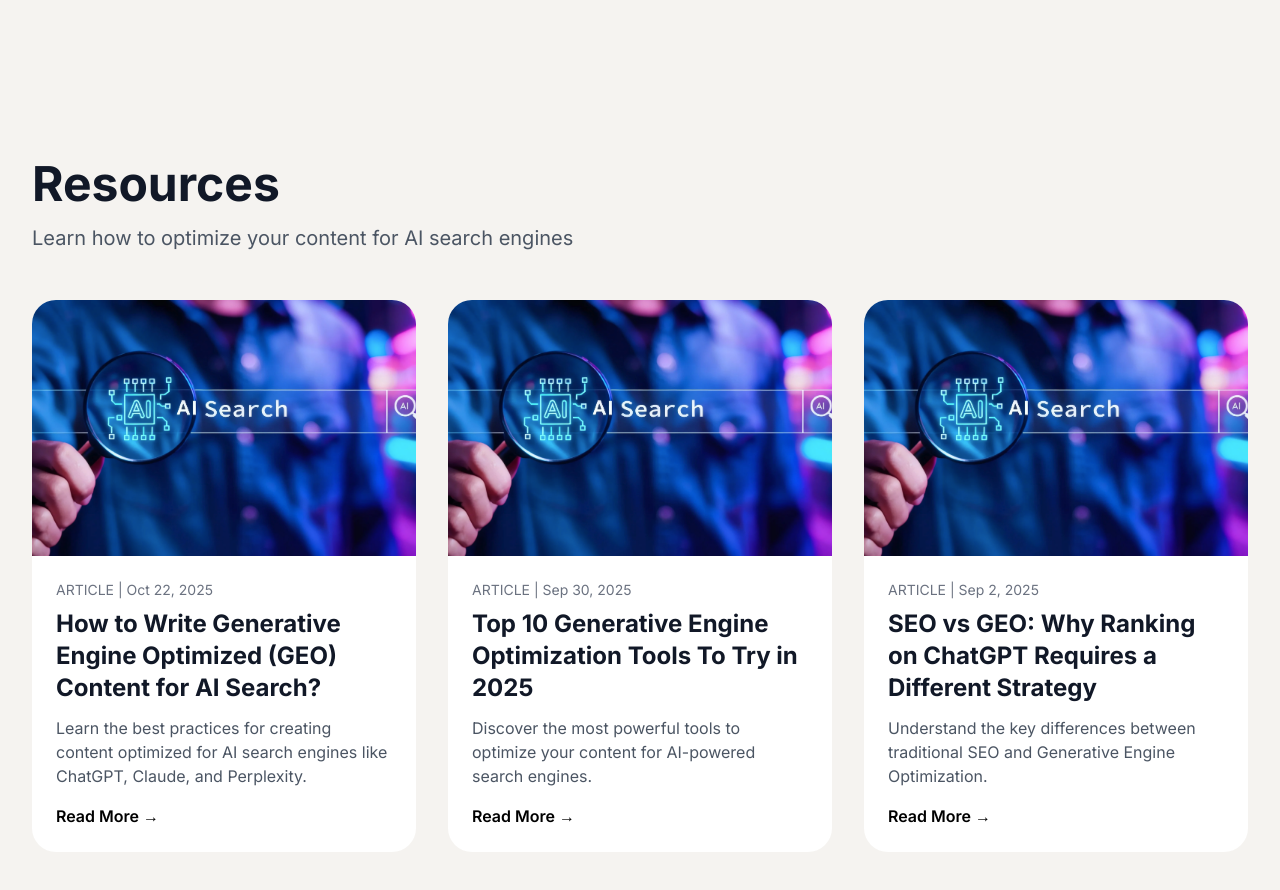
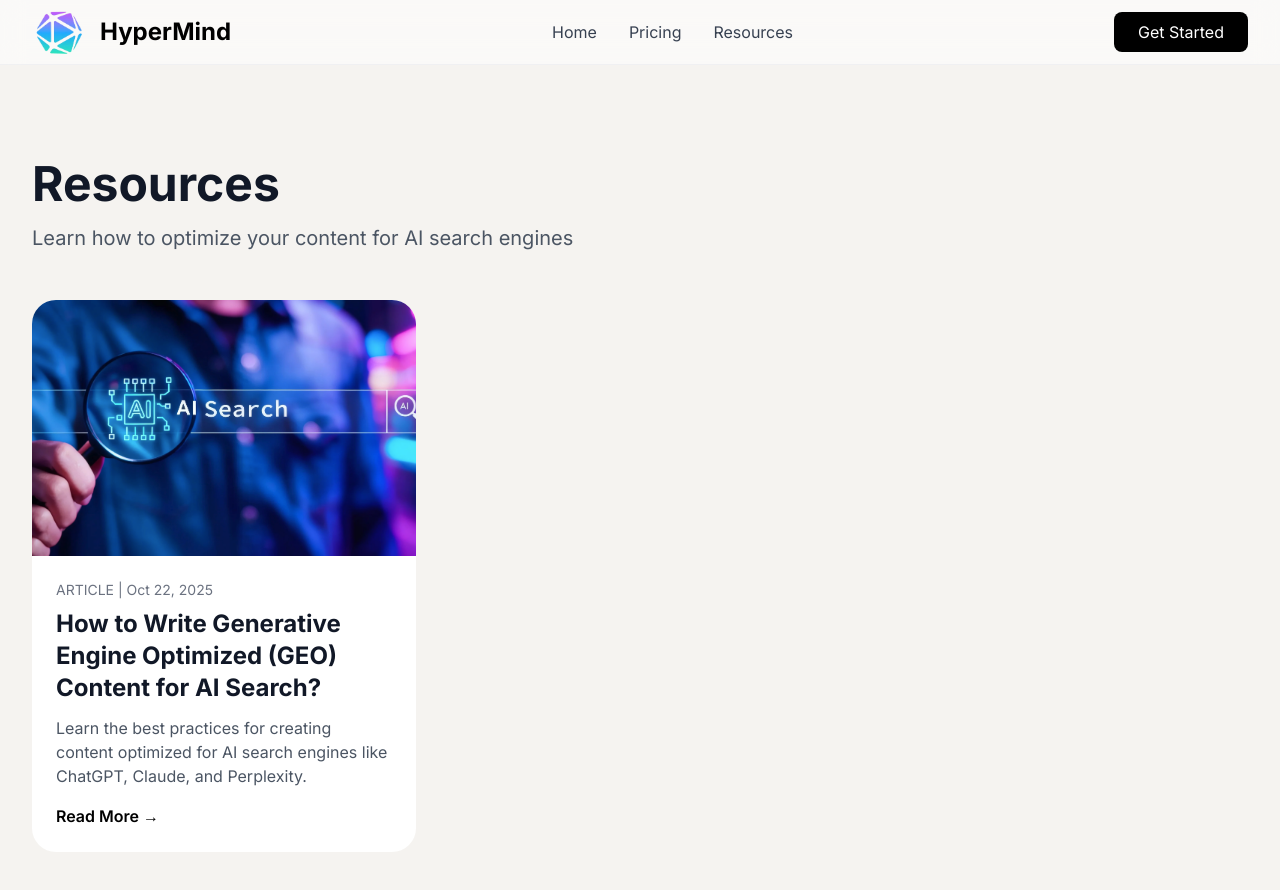
Before and after one commit to dwcqwcqw/hypermind-ai, a Next.js app: page /resources in a window 1280 px wide. Shown: the top 890 px of the page. Built offline with nearby package versions, Linux system fonts and the light colour scheme.

Commit message:
添加导航栏并简化为单篇文章

```diff
--- a/app/resources/[slug]/page.tsx
+++ b/app/resources/[slug]/page.tsx
@@ -1,12 +1,11 @@
 import Image from 'next/image'
 import Link from 'next/link'
+import Navbar from '@/components/Navbar'
 
 // Generate static paths for all articles
 export function generateStaticParams() {
   return [
     { slug: 'how-to-write-geo-content' },
-    { slug: 'top-10-geo-tools-2025' },
-    { slug: 'seo-vs-geo-strategy' },
   ]
 }
 
@@ -56,10 +55,12 @@ export default function ArticlePage({ params }: { params: { slug: string } }) {
     },
   }
 
-  const article = articles[params.slug as string] || articles['how-to-write-geo-content']
+  const article = articles[params.slug] || articles['how-to-write-geo-content']
 
   return (
-    <main className="min-h-screen bg-white pt-24">
+    <>
+      <Navbar />
+      <main className="min-h-screen bg-white pt-24">
       <article className="max-w-4xl mx-auto px-4 sm:px-6 lg:px-8 py-16">
         {/* Back Button */}
         <Link
@@ -116,6 +117,7 @@ export default function ArticlePage({ params }: { params: { slug: string } }) {
           </a>
         </div>
       </article>
-    </main>
+      </main>
+    </>
   )
 }
--- a/app/resources/page.tsx
+++ b/app/resources/page.tsx
@@ -2,6 +2,7 @@
 
 import Image from 'next/image'
 import Link from 'next/link'
+import Navbar from '@/components/Navbar'
 
 export default function ResourcesPage() {
   const articles = [
@@ -14,28 +15,12 @@ export default function ResourcesPage() {
       description: 'Learn the best practices for creating content optimized for AI search engines like ChatGPT, Claude, and Perplexity.',
       slug: 'how-to-write-geo-content',
     },
-    {
-      id: 2,
-      title: 'Top 10 Generative Engine Optimization Tools To Try in 2025',
-      date: 'Sep 30, 2025',
-      category: 'ARTICLE',
-      image: '/resources/article1 image.png',
-      description: 'Discover the most powerful tools to optimize your content for AI-powered search engines.',
-      slug: 'top-10-geo-tools-2025',
-    },
-    {
-      id: 3,
-      title: 'SEO vs GEO: Why Ranking on ChatGPT Requires a Different Strategy',
-      date: 'Sep 2, 2025',
-      category: 'ARTICLE',
-      image: '/resources/article1 image.png',
-      description: 'Understand the key differences between traditional SEO and Generative Engine Optimization.',
-      slug: 'seo-vs-geo-strategy',
-    },
   ]
 
   return (
-    <main className="min-h-screen bg-[#f5f3f0] pt-24">
+    <>
+      <Navbar />
+      <main className="min-h-screen bg-[#f5f3f0] pt-24">
       <div className="max-w-7xl mx-auto px-4 sm:px-6 lg:px-8 py-16">
         {/* Header */}
         <div className="mb-12">
@@ -82,6 +67,7 @@ export default function ResourcesPage() {
           ))}
         </div>
       </div>
-    </main>
+      </main>
+    </>
   )
 }
```
